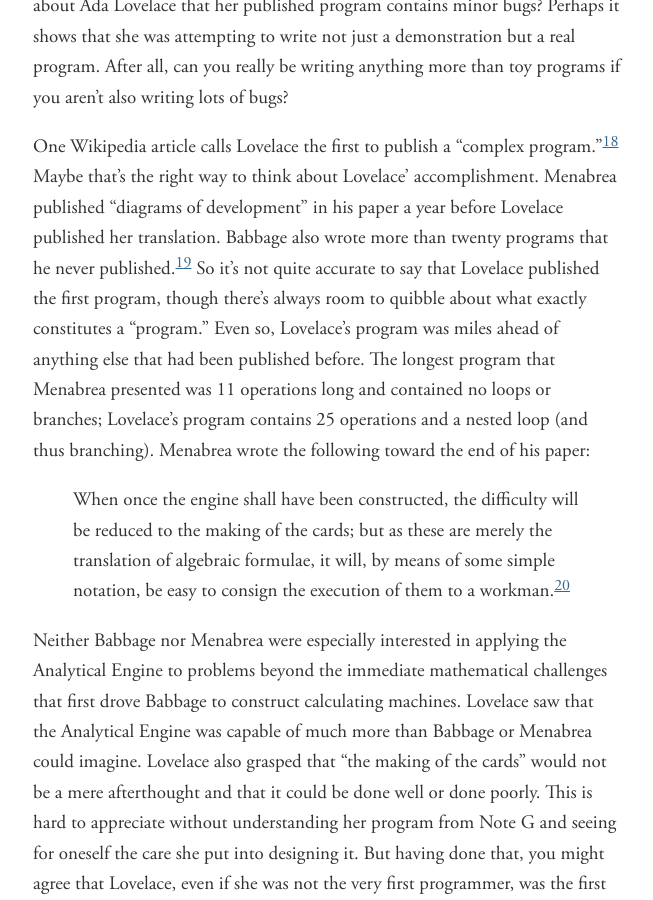
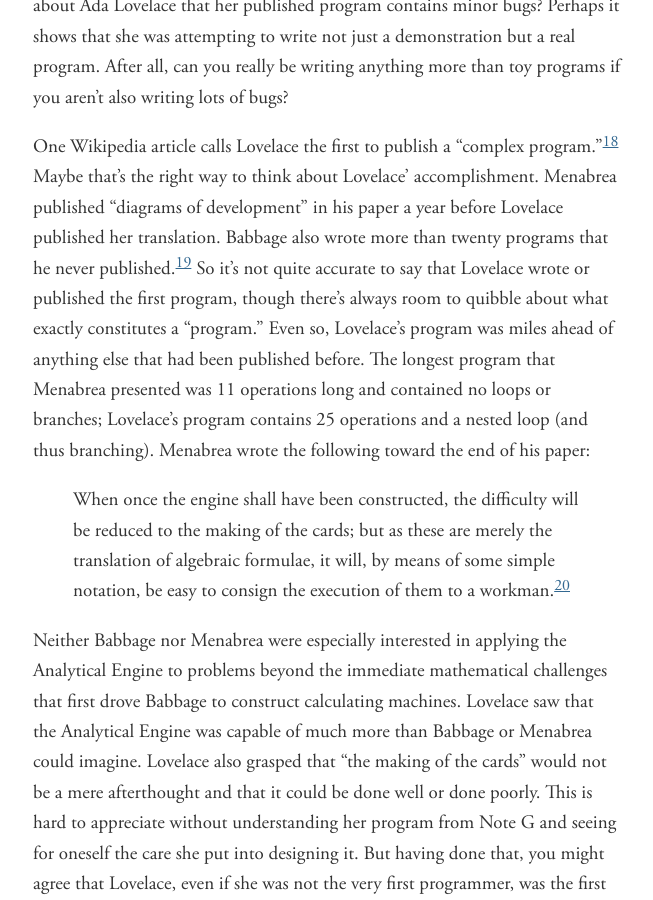
Before and after one commit to sinclairtarget/sinclairtarget.github.io, a Jekyll site: the page built from _posts/2018-08-18-ada-lovelace-note-g.md, in a window 1280 px wide and 900 px high, scrolled down 11290 px. Shown: the whole window, without its empty margins (313-966 px from the left). Built offline with Jekyll 4.4.1, drawn with Linux system fonts in a browser that asks for light colours; formulas are drawn with MathJax 3; comment, search, counter and statistics services are not loaded; some of the changed text lies outside the part shown.

Commit message:
Last edits to Ada post.

```diff
--- a/_posts/2018-08-18-ada-lovelace-note-g.md
+++ b/_posts/2018-08-18-ada-lovelace-note-g.md
@@ -419,12 +419,12 @@ program."[^18] Maybe that's the right way to think about Lovelace'
 accomplishment. Menabrea published "diagrams of development" in his paper a
 year before Lovelace published her translation. Babbage also wrote more than
 twenty programs that he never published.[^19] So it's not quite accurate to say
-that Lovelace published the first program, though there's always room to
-quibble about what exactly constitutes a "program." Even so, Lovelace's program
-was miles ahead of anything else that had been published before. The longest
-program that Menabrea presented was 11 operations long and contained no loops
-or branches; Lovelace's program contains 25 operations and a nested loop (and
-thus branching). Menabrea wrote the following toward the end of his paper:
+that Lovelace wrote or published the first program, though there's always room
+to quibble about what exactly constitutes a "program." Even so, Lovelace's
+program was miles ahead of anything else that had been published before. The
+longest program that Menabrea presented was 11 operations long and contained no
+loops or branches; Lovelace's program contains 25 operations and a nested loop
+(and thus branching). Menabrea wrote the following toward the end of his paper:
 
 > When once the engine shall have been constructed, the difficulty will be
 > reduced to the making of the cards; but as these are merely the translation
```
Also changed, not shown: other parts of _posts/2018-08-18-ada-lovelace-note-g.md (+3 -3 lines).
